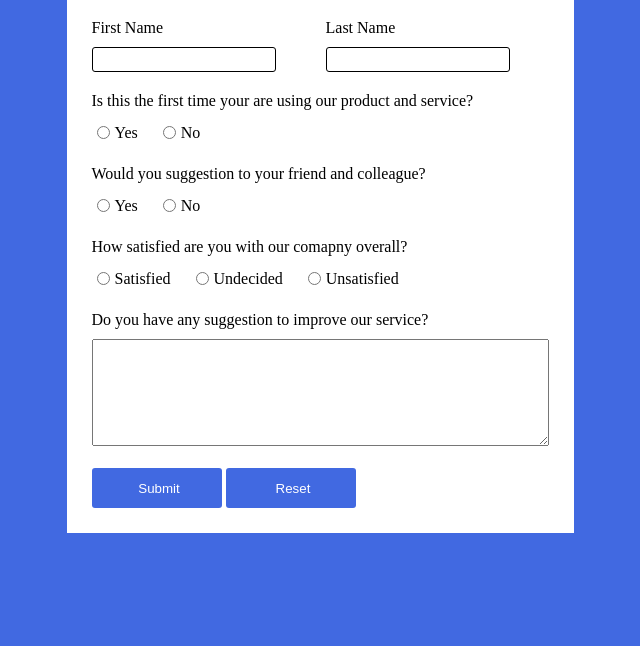
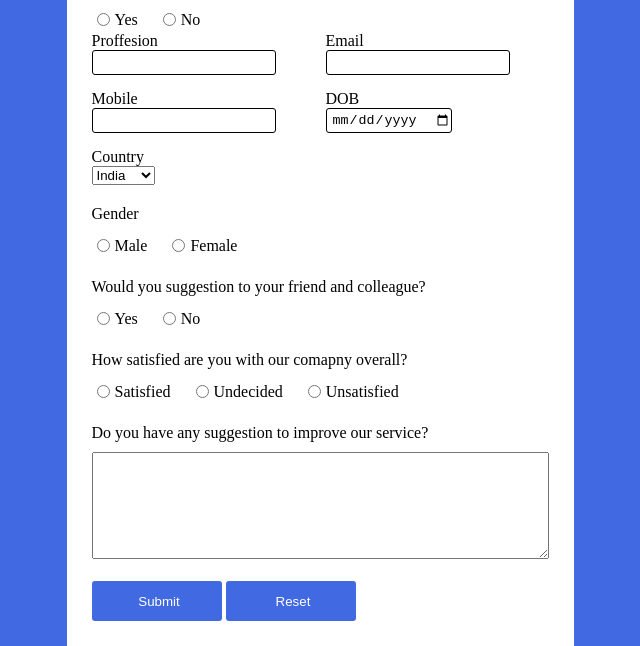
Before and after one commit to arunghalli0502/Customersurveyform, a plain HTML site: page index.html in a window 1280 px wide. Shown: the part 165-811 px from the top of the page, without its empty margins (320-960 px from the left). Drawn offline with Linux system fonts and the light colour scheme.

Commit message:
Update index.html

```diff
--- a/index.html
+++ b/index.html
@@ -20,6 +20,11 @@
             <p class="psuggested"></p>
             <p class="prating"></p>
             <p class="psuggestion"></p>
+            <p class="Proffesion"></p>
+            <p class="email"></p>
+            <p class="mobile"></p>
+            <p class="dob"></p>
+            <p class="gender"></p>
         </div>
         <section class="surveyform">
             <form id="surveyform" onsubmit="return submitsurveydata()">
@@ -36,6 +41,42 @@
                     <input type="radio" value="yes" name="firsttime" id="firsttime">Yes</input>
                     <input type="radio" value="no" name="firsttime" id="firsttime">No</input>
                 </span>
+
+
+                             <div class="name">
+                    <span>
+                        <label for="Proffesion">Proffesion</label> <br> <input type="text" name="Proffesion" id="Proffesion">
+                    </span>
+                    <span class="lname">
+                        <label for="email">Email</label> <br> <input type="email" name="email" id="email">
+                    </span>
+                </div>
+                <div class="name">
+                    <span>
+                        <label for="mobile">Mobile</label> <br> <input type="number" name="mobile" id="mobile">
+                    </span>
+                    <span class="lname">
+                        <label for="dob">DOB</label> <br> <input type="date" name="dob" id="dob" max="10" min="10">
+                    </span>
+                </div>
+
+                <div class="name">
+                    <span>
+                        <label for="country">Country</label> <br>
+                        <select name="country" id="country">
+                            <option value="+91">India</option>
+                            <option value="+10">USA</option>
+                            <option value="+30">Japan</option>
+                            <option value="+25">Russia</option>
+                          </select>
+                    </span>
+                </div>
+                <p>Gender </p>
+                <span class="options">
+                    <input type="radio" value="male" name="gender" id="gender">Male</input>
+                    <input type="radio" value="female" name="gender" id="gender">Female</input>
+                </span>
+
 
                 <p>Would you suggestion to your friend and colleague?</p>
                 <span class="options">
```
